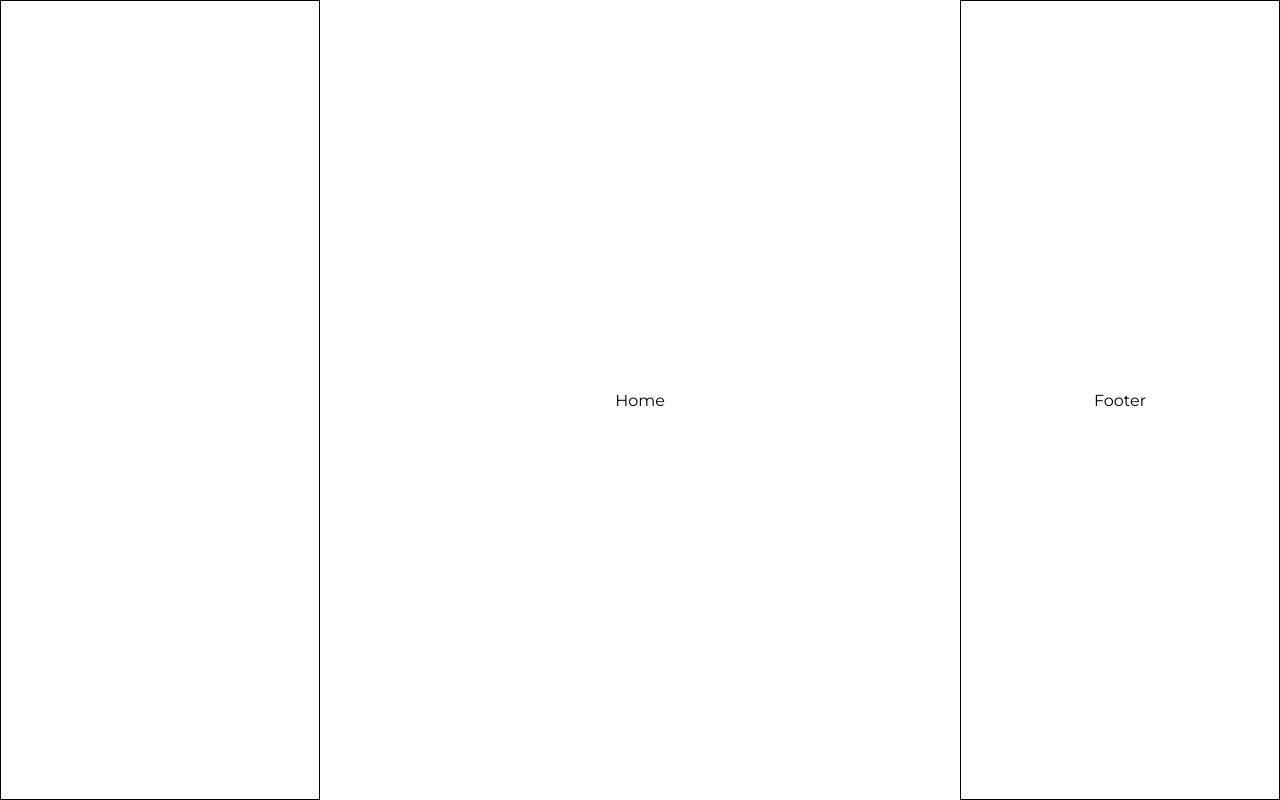
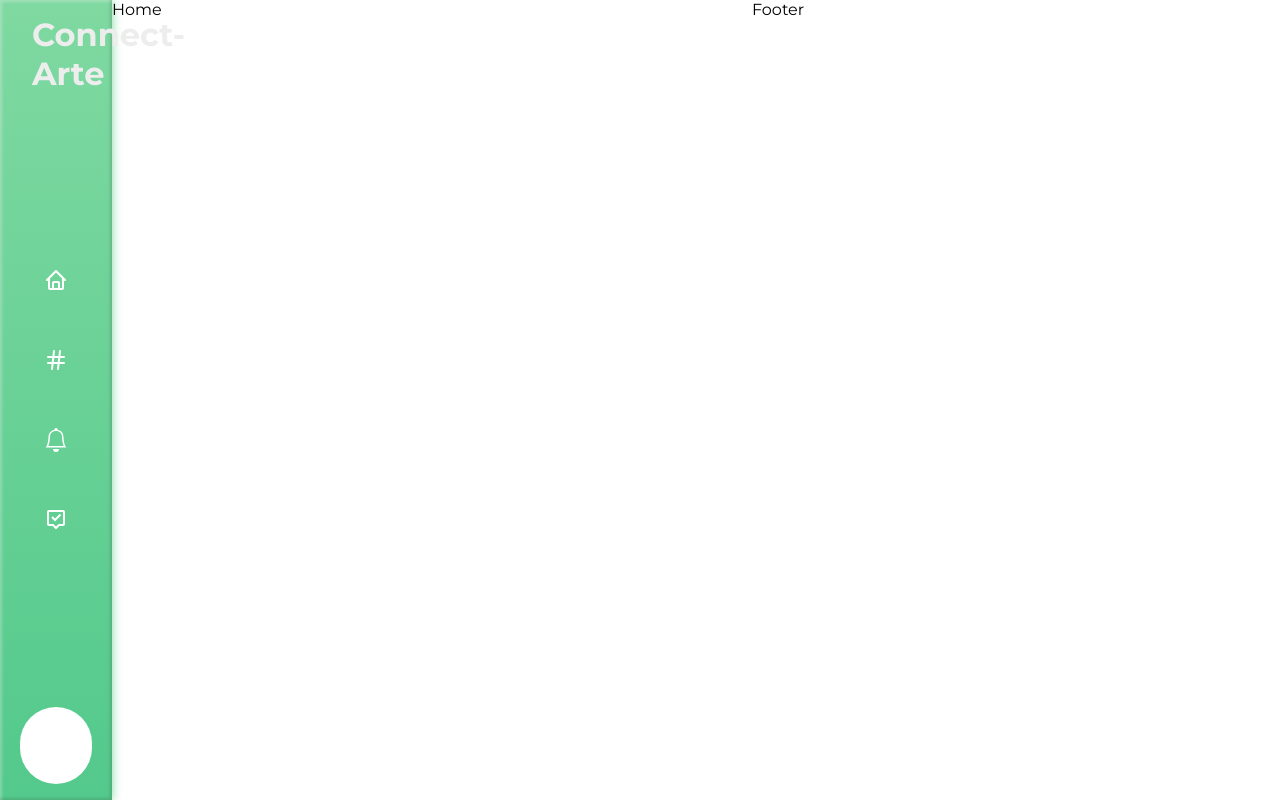
Before and after one commit to HectorGinory/connect-arte, a React (Vite) app: page / in a window 1280 px wide. Built offline with nearby package versions, Linux system fonts and the light colour scheme.

Commit message:
First styles add to the navbar and react-icons intstalled

```diff
--- a/package.json
+++ b/package.json
@@ -22,6 +22,7 @@
     "mongoose": "^7.0.4",
     "react": "^18.2.0",
     "react-dom": "^18.2.0",
+    "react-icons": "^4.8.0",
     "react-redux": "^8.0.5",
     "react-router-dom": "^6.11.0",
     "redux-persist": "^6.0.0",
--- a/src/App.css
+++ b/src/App.css
@@ -1,5 +1,12 @@
 @import url('https://fonts.googleapis.com/css2?family=Montserrat:ital,wght@0,100;0,200;0,300;0,400;0,500;0,600;0,700;0,800;0,900;1,100;1,200;1,300;1,400;1,500;1,600;1,700;1,800;1,900&display=swap');
 
+:root {
+  --lightgreen: #B9E6C1;
+  --green: #7FD9A1;
+  --darkgreen: #53C98B;
+  --white: #EDEDED;
+  --grey: #CCCCCC;
+}
 /* font-family: 'Montserrat', sans-serif; */
 * {
   margin: 0;
@@ -10,21 +17,56 @@
   width: 100vw;
   height: 100vh;
   display: flex;
+  background: linear-gradient(to top, var(--lightgrey), var(--white));
 }
 .flex {
   display: flex;
+}
+
+.side-nav {
+  width: 20rem;
+  height: 100%;
+  box-sizing: border-box;
+}
+
+.body {
+  width: calc(100vw - 40rem);
+  height: 100%;
+}
+
+.f-column {
+  flex-direction: column;
+}
+
+.align-c {
   align-items: center;
+}
+
+.justify-c {
   justify-content: center;
 }
 
-.side-nav {
-  width: 25%;
-  height: 100%;
-  box-sizing: border-box;
-  border: 1px solid black;
+.justify-e {
+  justify-content: flex-end;
 }
 
-.body {
-  width: 50%;
-  height: 100%;
+@media (max-width: 1300px) {
+  .side-nav {
+      width: 7rem;
+  }
 }
+
+@media (max-width:800px) {
+  #root{
+    flex-direction: column;
+  }
+
+  .body {
+    width: 100%;
+    height: 60%;
+  }
+  .side-nav {
+    width: 100%;
+    height: 20%;
+  }
+}
--- a/src/common/Navbar/Navbar.css
+++ b/src/common/Navbar/Navbar.css
@@ -0,0 +1,75 @@
+.navbar-container {
+    box-shadow: 0 0 .6rem var(--green),
+                inset -.1rem -.1rem .2rem rgba(0, 0, 0, 0.164),
+                inset .1rem .1rem .2rem rgba(255, 255, 255, 0.356);
+    background: linear-gradient(to top, var(--darkgreen), var(--green));
+    color: var(--white);
+    box-sizing: border-box;
+    padding: 1rem;
+}
+
+.title {
+    width: 100%;
+    height: 10%;
+    box-sizing: border-box;
+    padding: 1rem;
+}
+
+.navigation-container {
+    width: 100%;
+    height: 80%;
+}
+
+.menu-container {
+    gap: 1.5rem;
+}
+
+.menu-container .btn-navigation {
+    padding: .5rem;
+    font-size: 1.5rem;
+    font-weight: 600;
+    border: 0;
+    background: transparent;
+    color: white;
+    gap: 1rem;
+    border-radius: 2rem;
+    padding: 1rem;
+    transition: .2s;
+}
+.menu-container .btn-navigation:hover {
+    background: rgba(255, 255, 255, 0.466);
+    color: var(--darkgreen);
+}
+
+.menu-container .btn-navigation img {
+    width: 2rem;
+    height: 2rem;
+}
+.profile-navigation {
+    color: var(--darkgreen);
+    width: 90%;
+    height: 10%;
+    background-color: white;
+    border-radius: 10rem;
+    box-sizing: content-box;
+}
+
+@media (max-width: 1300px) {
+    .menu-container{
+        width: 100%;
+    }
+    .menu-container .btn-navigation {
+        align-items: center;
+        width: 100%;
+        justify-content: center;
+    }
+    .menu-container .btn-navigation p {
+        display: none;
+    }
+    .profile-navigation .username-container {
+        display: none;
+    }
+    .profile-navigation .options-container {
+        display: none;
+    }
+}
--- a/src/common/Navbar/Navbar.jsx
+++ b/src/common/Navbar/Navbar.jsx
@@ -1,13 +1,61 @@
-import React from 'react'
+import React from "react";
+import { useDispatch, useSelector } from "react-redux";
+import { userData } from "../../pages/userSlice";
+import { firstToUpperCase } from "../../services/functions";
+import "./Navbar.css";
+import { BiHome, BiMessageAltCheck } from "react-icons/bi";
+import { FiHash } from "react-icons/fi";
+import { BsBell } from "react-icons/bs";
 
 const Navbar = () => {
+  const dispatch = useDispatch();
+  const userRdxDate = useSelector(userData);
+  console.log(userRdxDate);
   return (
-    <div className="flex side-nav">
-      <div>
-
+    <div className="flex align-c f-column side-nav navbar-container">
+      <div className="flex align-c title">
+        <h1>Connect-Arte</h1>
+      </div>
+      <div className="flex align-c justify-c navigation-container">
+        <div className="flex f-column menu-container">
+          <button className="flex align-c btn-navigation">
+            <div className="flex align-c justify-c icon-btn"><BiHome /></div>
+            <p>Inicio</p>
+          </button>
+          <button className="flex align-c btn-navigation">
+            <div className="flex align-c justify-c icon-btn"><FiHash/></div>
+            <p>Descubre</p>
+          </button>
+          <button className="flex align-c btn-navigation">
+            <div className="flex align-c justify-c icon-btn"><BsBell/></div>
+            <p>Notificaciones</p>
+          </button>
+          <button className="flex align-c btn-navigation">
+            <div className="flex align-c justify-c icon-btn"><BiMessageAltCheck/></div>
+            <p>Mensajes</p>
+          </button>
+        </div>
+      </div>
+      <div className="flex align-c justify-c profile-navigation">
+        <div className="image-container"></div>
+        <div className="username-container">
+          {userRdxDate.user && (
+            <>
+              <p>
+                {firstToUpperCase(userRdxDate.user.name) +
+                  " " +
+                  firstToUpperCase(userRdxDate.user.surnames[0]) +
+                  " " +
+                  firstToUpperCase(userRdxDate.user.surnames[1])}
+              </p>
+              <p>{"@" + firstToUpperCase(userRdxDate.user.username)}</p>
+            </>
+          )}
+        </div>
+        <div className="options-container"></div>
       </div>
     </div>
-  )
-}
+  );
+};
 
-export default Navbar
+export default Navbar;
--- /dev/null
+++ b/src/services/functions.js
@@ -0,0 +1,3 @@
+export const firstToUpperCase = (text) => {
+    return text.charAt(0).toUpperCase() + text.slice(1).toLowerCase()
+}
```
Also changed, not shown: 1 other file (tests, documents, lock files or other folders).
